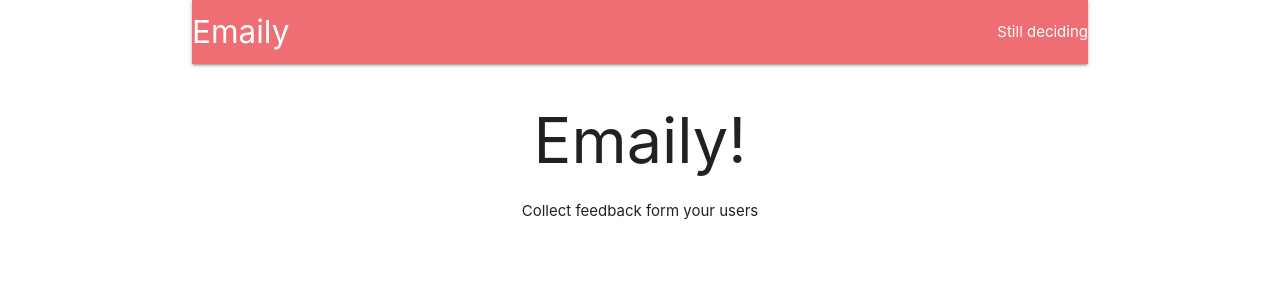
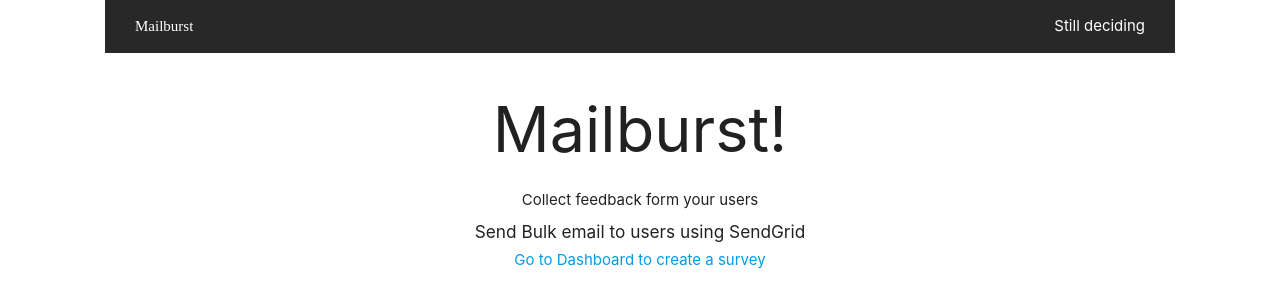
Before and after one commit to arihant-jain-09/Mailburst, a React app in the folder client/: page / in a window 1280 px wide. Built offline with nearby package versions, Linux system fonts and the light colour scheme; no server answers.

Commit message:
updated UI

```diff
--- a/client/package.json
+++ b/client/package.json
@@ -19,6 +19,8 @@
     "redux-form": "^8.3.7",
     "redux-logger": "^3.0.6",
     "redux-thunk": "^2.3.0",
+    "sass": "^1.42.1",
+    "sass-loader": "^12.1.0",
     "web-vitals": "^1.1.2"
   },
   "scripts": {
--- a/client/src/components/App.js
+++ b/client/src/components/App.js
@@ -1,4 +1,4 @@
-import './App.css';
+import './App.scss';
 import {BrowserRouter,Switch,Route} from 'react-router-dom';
 import {useDispatch} from 'react-redux'
 import Header from './Header/Header'
@@ -18,7 +18,7 @@ const App=()=> {
     }
   }, [dispatch])
   return (
-    <div className='container'>
+    <div className='app'>
       <BrowserRouter>
          <Header/>
          <Switch>
--- /dev/null
+++ b/client/src/components/App.scss
@@ -0,0 +1,3 @@
+.app {
+  padding: 0 7rem;
+}
--- a/client/src/components/Header/Header.jsx
+++ b/client/src/components/Header/Header.jsx
@@ -2,24 +2,25 @@ import React from 'react'
 import {Link} from 'react-router-dom'
 import { useSelector } from 'react-redux'
 import Payments from '../Payments/Payments'
+import './Header.scss'
 const Header = () => {
     const status=useSelector((state)=>state.auth.user);
     console.log(status);
     return (
-        <nav>
-            <div className='nav-wrapper'>
-                <Link to={status ? '/surveys' : '/'} className="left brand-logo">Emaily</Link>
-                <ul className="right">
-                    {
+        <>
+        <div className="header">
+            <Link to={status ? '/surveys' : '/'} className="header__logoBox">Mailburst</Link>
+            <ul className="header__options">
+            {
                     status===false ? <li><a href="/auth/google">Login with Google</a></li>
                     : (status ? [
                     <li key='1'><Payments/></li>,
-                    <li style={{margin:'0 10px'}} key='3'>Credits: {status.credits}</li>,
+                    <li key='3'>Credits: {status.credits}</li>,
                     <li key='2'><a href='/api/logout'>Logout</a></li>
                     ] : 'Still deciding')}
-                </ul>
-            </div>
-        </nav>
+            </ul>
+        </div>
+        </>
     )
 }
 
--- /dev/null
+++ b/client/src/components/Header/Header.scss
@@ -0,0 +1,28 @@
+.header {
+  display: flex;
+  justify-content: space-between;
+  background-color: #282828;
+  padding: 0 2rem;
+  &__logoBox {
+    display: flex;
+    align-items: center;
+    font-family: 'Acumin Pro Black';
+    &:link,
+    &:visited {
+      color: #fff;
+    }
+  }
+  &__options {
+    display: flex;
+    justify-content: center;
+    color: #fff;
+    & > *:nth-child(2) {
+      margin: 0 2rem;
+    }
+    & > * {
+      display: flex;
+      align-items: center;
+      justify-content: center;
+    }
+  }
+}
--- a/client/src/components/Landing/Landing.jsx
+++ b/client/src/components/Landing/Landing.jsx
@@ -1,12 +1,16 @@
 import React from 'react'
+import { Link } from 'react-router-dom'
 
 const Landing = () => {
     return (
         <div style={{textAlign:'center'}}>
         <h1>
-            Emaily!
+            Mailburst!
         </h1>
         Collect feedback form your users
+        <br/>
+        <h6>Send Bulk email to users using SendGrid</h6>
+        <Link to="/surveys">Go to Dashboard to create a survey</Link>
         </div>
     )
 }
--- a/client/src/index.js
+++ b/client/src/index.js
@@ -1,6 +1,6 @@
 import React from 'react';
 import ReactDOM from 'react-dom';
-import './index.css';
+import './index.scss';
 import 'materialize-css/dist/css/materialize.min.css'
 import App from './components/App';
 import {Provider} from 'react-redux'
--- a/client/src/index.css
+++ b/client/src/index.scss
@@ -11,3 +11,8 @@ code {
   font-family: source-code-pro, Menlo, Monaco, Consolas, 'Courier New',
     monospace;
 }
+
+@font-face {
+  font-family: 'Acumin Pro Black';
+  src: local('Acumin Pro Black'), url(./fonts/AcuminProBlack.otf) format('otf');
+}
--- a/package.json
+++ b/package.json
@@ -11,8 +11,9 @@
     "start": "node index.js",
     "server": "nodemon index.js",
     "client": "npm start --prefix client",
-    "dev": "concurrently \"npm run server\" \"npm run client\"",
-    "postinstall": "NPM_CONFIG_PRODUCTION=false npm install --prefix client && npm run build --prefix client"
+    "dev": "concurrently \"npm run server\" \"npm run client\" \"npm run webhook\"",
+    "postinstall": "NPM_CONFIG_PRODUCTION=false npm install --prefix client && npm run build --prefix client",
+    "webhook":"ngrok http 5000"
   },
   "keywords": [],
   "author": "",
--- a/routes/surveyRoutes.js
+++ b/routes/surveyRoutes.js
@@ -11,6 +11,12 @@ module.exports=(app)=>{
   app.get('/api/surveys/thanks',(req,res)=>{
     res.send('Thanks for voting!');
   })
+
+  app.post('/api/surveys/webhooks',(req,res)=>{
+    console.log(req.body);
+    res.send({});
+  })
+
 
   app.post('/api/surveys',requireLogin,requireCredits,async(req,res)=>{
     const {title,subject,body,recipients}=req.body;
--- a/services/surveyTemplates.js
+++ b/services/surveyTemplates.js
@@ -7,10 +7,10 @@ module.exports=(survey)=>{
         <p>Please answer the following question:</p>
         <p>${survey.body}</p>
         <div>
-          <a href="${keys.redirectDomain}/api/surveys/thanks">Yes</a>
+          <a href="${keys.redirectDomain}/api/surveys/${survey.id}/thanks/yes">Yes</a>
         </div>
         <div>
-        <a href="${keys.redirectDomain}/api/surveys/thanks">No</a>
+        <a href="${keys.redirectDomain}/api/surveys/${survey.id}/thanks/no">No</a>
         </div>
       </div>
     </body>
```
Also changed, not shown: client/src/components/App.css (deleted), client/src/fonts/AcuminProBlack.otf (added), 1 other file.
